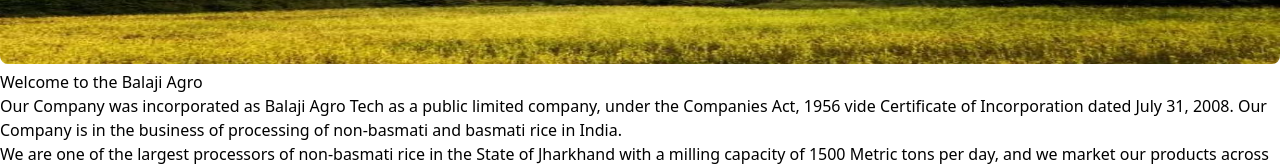
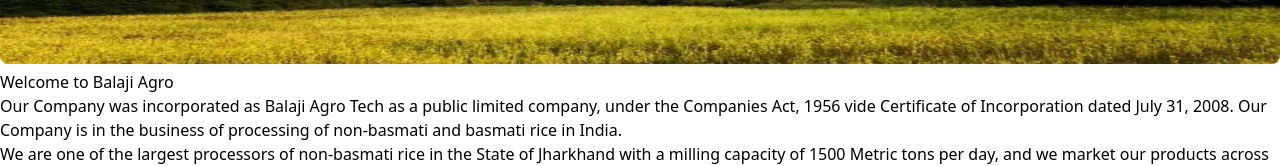
Before and after one commit to aspired2001/FreelanceLast, a React (Vite) app: page / in a window 1280 px wide. Shown: the part 1337-1503 px from the top of the page. Built offline with nearby package versions, Linux system fonts and the light colour scheme.

Commit message:
Welcomez

```diff
--- a/src/pages/Infrastructure.jsx
+++ b/src/pages/Infrastructure.jsx
@@ -9,7 +9,7 @@
             </div>
 
             <div className="grid grid-cols-1 sm:grid-cols-2 md:grid-cols-3 lg:grid-cols-5 gap-4 mt-16 justify-around font-semibold text-blue-600">
-                <div className="text-center font-serif transition-transform transform hover:translate-y-2 hover:shadow-lg">
+                <div className="text-center font-serif transition-transform transform hover:translate-y-2 hover:shadow-lg ">
                     <div className="bg-white rounded-lg p-4">
                         <img src="assets/infra.png" alt="Infrastructure" className="w-full h-auto mb-4" />
                         <div>
--- a/src/pages/Welcome.jsx
+++ b/src/pages/Welcome.jsx
@@ -13,15 +13,15 @@
             <div className="grid grid-cols-1 md:grid-cols-2 gap-4">
                     <div className="flex flex-col justify-center px-2 sm:px-2 md:px-2 lg:px-8">
                         <h1 className="text-4xl md:text-3xl font-bold mb-4 text-blue-700 font-serif text-center pb-8">
-                            Welcome to the Balaji Agro
+                            Welcome to Balaji Agro
                         </h1>
-                        <p className="text-base md:text-lg leading-relaxed text-justify font-serif w-full sm:w-auto">
+                        <p className=" text-[18px] md:text-lg leading-relaxed text-justify font-serif w-full sm:w-auto">
                             Our Company was incorporated as Balaji Agro Tech as a public limited company, under
                             the Companies Act, 1956 vide Certificate of Incorporation dated
                             July 31, 2008. Our Company is in the business of processing of
                             non-basmati and basmati rice in India.
                         </p>
-                        <p className="mt-4 md:text-lg leading-relaxed text-justify font-serif w-full sm:w-auto">
+                        <p className="mt-4 text-[18px] md:text-lg leading-relaxed text-justify font-serif w-full sm:w-auto">
                             We are one of the largest processors of non-basmati rice in the
                             State of Jharkhand with a milling capacity of 1500 Metric tons per
                             day, and we market our products across Eastern Indian States, namely
```
